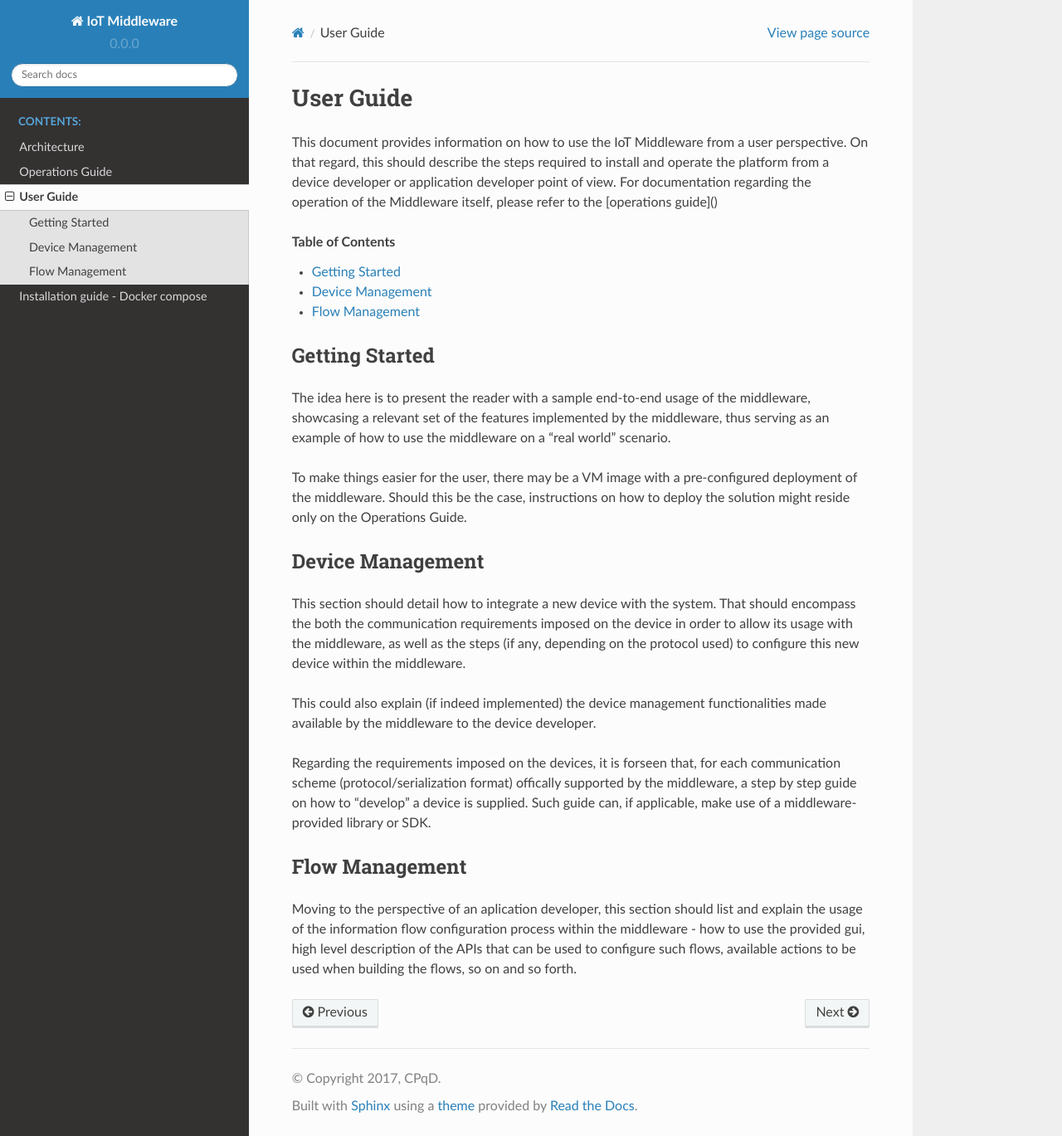
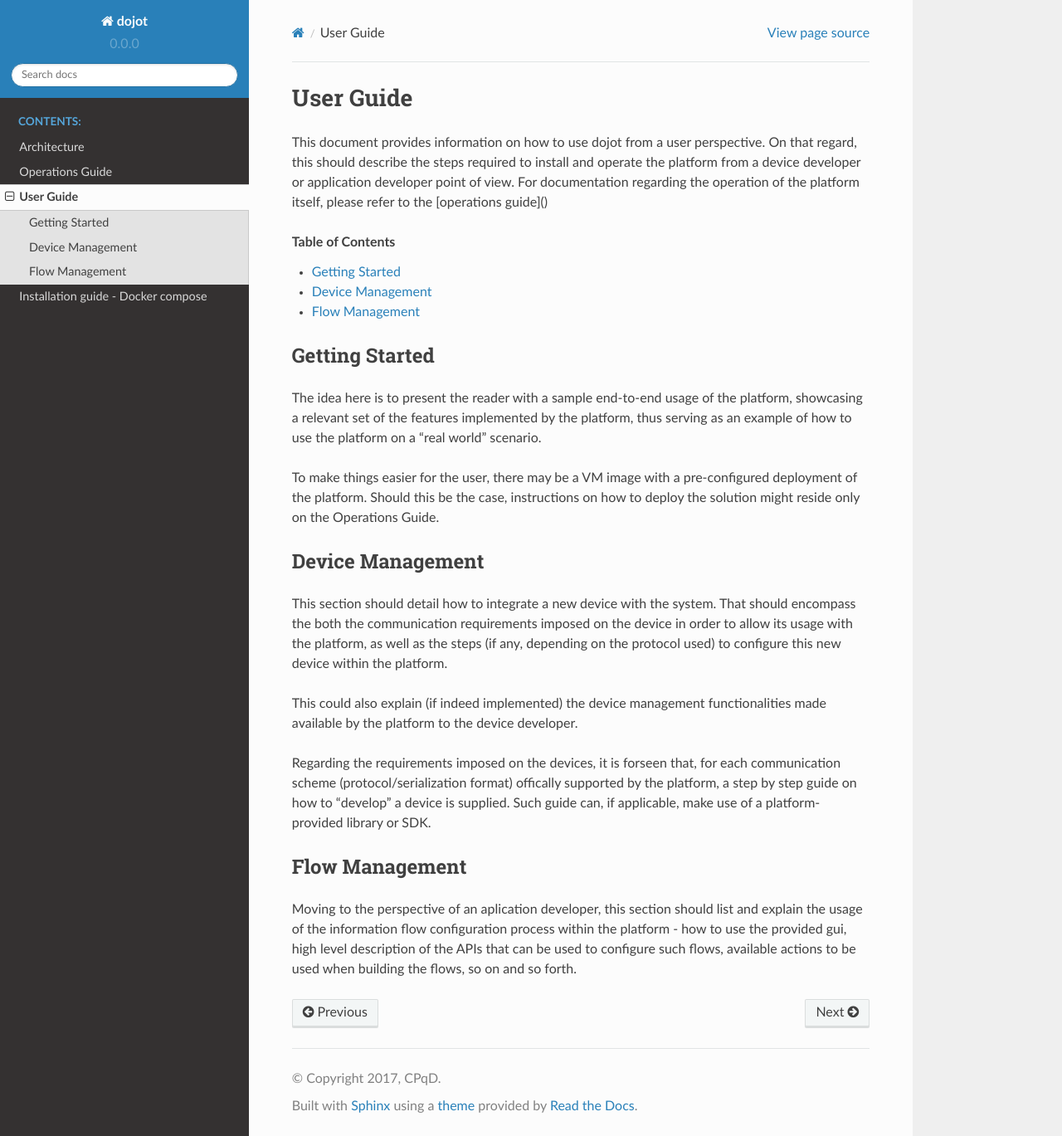
Before and after one commit to dojot/docs, a Sphinx documentation site: the page built from source/user_guide.rst, in a window 1280 px wide and 1369 px high. Shown: the whole window at 83% size. Built offline with Sphinx 7.4.7 and the Read the Docs theme 2.0.0, drawn with Linux system fonts in a browser that asks for light colours.

Commit message:
Updates platform name on docs
Change-Id: I382042e9cf924fcb0426c9d26169dddfb9404db6

```diff
--- a/source/architecture.rst
+++ b/source/architecture.rst
@@ -1,7 +1,7 @@
 Architecture
 ============
 
-This document describes the current architecture that guides the middleware implementation, detailing
+This document describes the current architecture that guides the platform implementation, detailing
 the components that comprise the solution, as well as their functionalities and how each of them
 contribute to the platform as a whole.
 
@@ -49,6 +49,6 @@ should be answered here.
 Comparative analysis
 --------------------
 
-This section should detail the features that differenciate the middleware from a "stock" deployment
+This section should detail the features that differenciate the platform from a "stock" deployment
 of fiware, as well as a feature summary comparing the proposed solution with a reduced set of
 third-party implementations of IoT platforms available.
--- a/source/conf.py
+++ b/source/conf.py
@@ -1,6 +1,6 @@
 # -*- coding: utf-8 -*-
 #
-# IoT Middleware documentation build configuration file, created by
+# dojot documentation build configuration file, created by
 # sphinx-quickstart on Tue Feb 14 17:45:39 2017.
 #
 # This file is execfile()d with the current directory set to its
@@ -45,7 +45,7 @@ source_suffix = '.rst'
 master_doc = 'index'
 
 # General information about the project.
-project = u'IoT Middleware'
+project = u'dojot'
 copyright = u'2017, CPqD'
 author = u'Matheus Magalhaes'
 
@@ -103,7 +103,7 @@ html_static_path = ['_static']
 # -- Options for HTMLHelp output ------------------------------------------
 
 # Output file base name for HTML help builder.
-htmlhelp_basename = 'IoTMiddlewaredoc'
+htmlhelp_basename = 'dojotdoc'
 
 
 # -- Options for LaTeX output ---------------------------------------------
@@ -130,7 +130,7 @@ latex_elements = {
 # (source start file, target name, title,
 #  author, documentclass [howto, manual, or own class]).
 latex_documents = [
-    (master_doc, 'IoTMiddleware.tex', u'IoT Middleware Documentation',
+    (master_doc, 'dojot.tex', u'dojot Documentation',
      u'Matheus Magalhaes', 'manual'),
 ]
 
@@ -140,7 +140,7 @@ latex_documents = [
 # One entry per manual page. List of tuples
 # (source start file, name, description, authors, manual section).
 man_pages = [
-    (master_doc, 'iotmiddleware', u'IoT Middleware Documentation',
+    (master_doc, 'dojot', u'dojot Documentation',
      [author], 1)
 ]
 
@@ -151,8 +151,8 @@ man_pages = [
 # (source start file, target name, title, author,
 #  dir menu entry, description, category)
 texinfo_documents = [
-    (master_doc, 'IoTMiddleware', u'IoT Middleware Documentation',
-     author, 'IoTMiddleware', 'One line description of project.',
+    (master_doc, 'dojot', u'dojot Documentation',
+     author, 'dojot', 'One line description of project.',
      'Miscellaneous'),
 ]
 
--- a/source/ops_guide.rst
+++ b/source/ops_guide.rst
@@ -1,8 +1,8 @@
 Operations Guide
 ================
 
-This document provides information on how to properly deploy and manage an instance of the IoT Middleware.
-For documentation regarding the usage of the Middleware from the perspective of either an application,
+This document provides information on how to properly deploy and manage an instance of dojot.
+For documentation regarding the usage of the platrom from the perspective of either an application,
 or device developer please refer to the [user guide]().
 
 .. contents:: Table of Contents
@@ -34,7 +34,7 @@ User Management
 ---------------
 
 This section should describe the steps required to configure user roles and role permissions for the
-middleware itself, as well as handle application authentication features.
+platform itself, as well as handle application authentication features.
 
 .. _resourceManagement:
 
--- a/source/user_guide.rst
+++ b/source/user_guide.rst
@@ -1,10 +1,10 @@
 User Guide
 ==========
 
-This document provides information on how to use the IoT Middleware from a user perspective. On that
+This document provides information on how to use dojot from a user perspective. On that
 regard, this should describe the steps required to install and operate the platform from a device
 developer or application developer point of view. For documentation regarding the operation of the
-Middleware itself, please refer to the [operations guide]()
+platform itself, please refer to the [operations guide]()
 
 .. contents:: Table of Contents
   :local:
@@ -12,12 +12,12 @@ Middleware itself, please refer to the [operations guide]()
 Getting Started
 ---------------
 
-The idea here is to present the reader with a sample end-to-end usage of the middleware, showcasing
-a relevant set of the features implemented by the middleware, thus serving as an example of how to
-use the middleware on a "real world" scenario.
+The idea here is to present the reader with a sample end-to-end usage of the platform, showcasing
+a relevant set of the features implemented by the platform, thus serving as an example of how to
+use the platform on a "real world" scenario.
 
 To make things easier for the user, there may be a VM image with a pre-configured deployment of the
-middleware. Should this be the case, instructions on how to deploy the solution might reside only on
+platform. Should this be the case, instructions on how to deploy the solution might reside only on
 the Operations Guide.
 
 Device Management
@@ -25,21 +25,21 @@ Device Management
 
 This section should detail how to integrate a new device with the system. That should encompass
 the both the communication requirements imposed on the device in order to allow its usage with
-the middleware, as well as the steps (if any, depending on the protocol used) to configure this
-new device within the middleware.
+the platform, as well as the steps (if any, depending on the protocol used) to configure this
+new device within the platform.
 
 This could also explain (if indeed implemented) the device management functionalities made available
-by the middleware to the device developer.
+by the platform to the device developer.
 
 Regarding the requirements imposed on the devices, it is forseen that, for each communication scheme
-(protocol/serialization format) offically supported by the middleware, a step by step guide on
-how to "develop" a device is supplied. Such guide can, if applicable, make use of a middleware-provided
+(protocol/serialization format) offically supported by the platform, a step by step guide on
+how to "develop" a device is supplied. Such guide can, if applicable, make use of a platform-provided
 library or SDK.
 
 Flow Management
 ---------------
 
 Moving to the perspective of an aplication developer, this section should list and explain the usage
-of the information flow configuration process within the middleware - how to use the provided gui,
+of the information flow configuration process within the platform - how to use the provided gui,
 high level description of the APIs that can be used to configure such flows, available actions to
 be used when building the flows, so on and so forth.
```
Also changed, not shown: README.md (+2 -2 lines), source/index.rst (+2 -7 lines), source/install/compose_guide.rst (+6 -6 lines).
